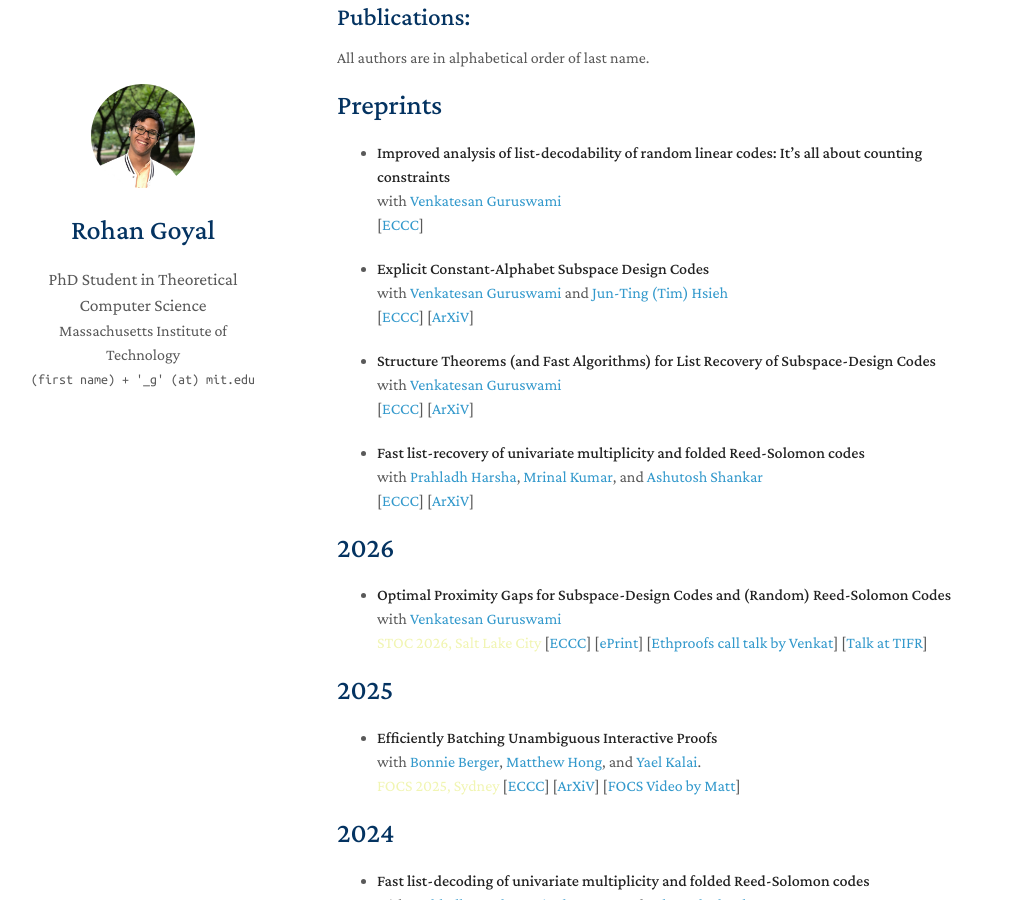
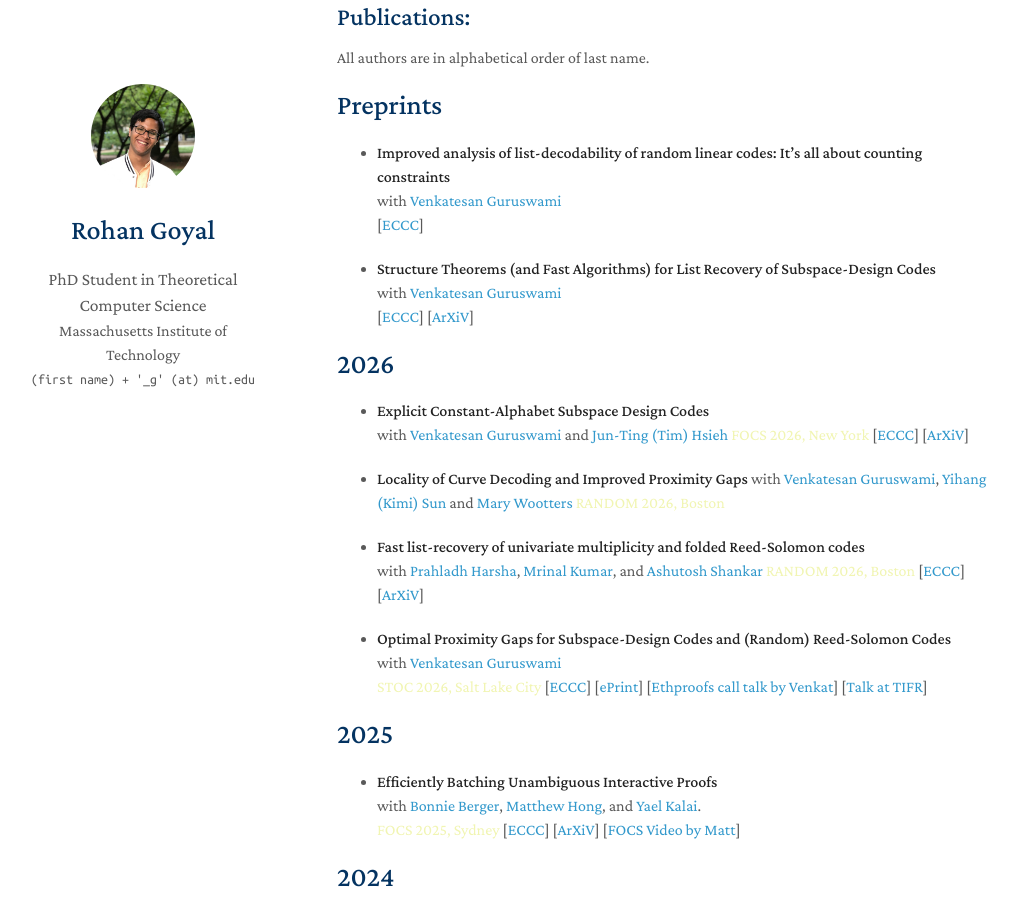
Before and after one commit to goyal-rohan/goyal-rohan.github.io, a Jekyll site: the page built from index.md, in a window 1280 px wide and 900 px high, scrolled down 424 px. Shown: the whole window, without its empty margins (133-1151 px from the left). Built offline with Jekyll 4.4.1, drawn with Linux system fonts in a browser that asks for light colours; nearby versions of some CDN libraries; a style sheet for code colours, icons or effects is not loaded; our own code applies the rules of GitHub Pages for plain Markdown files.

Commit message:
random+focs updates

```diff
--- a/index.md
+++ b/index.md
@@ -22,20 +22,24 @@ All authors are in alphabetical order of last name.
 with [Venkatesan Guruswami](https://people.eecs.berkeley.edu/~venkatg/)
 [[ECCC](https://eccc.weizmann.ac.il/report/2026/074/)]
 
-- **Explicit Constant-Alphabet Subspace Design Codes**
-with [Venkatesan Guruswami](https://people.eecs.berkeley.edu/~venkatg/) and [Jun-Ting (Tim) Hsieh](https://jthsieh.github.io/)
-[[ECCC](https://eccc.weizmann.ac.il/report/2026/057/)] [[ArXiV](https://arxiv.org/abs/2604.15218v1)]
-
 - **Structure Theorems (and Fast Algorithms) for List Recovery of Subspace-Design Codes**
 with [Venkatesan Guruswami](https://people.eecs.berkeley.edu/~venkatg/)
 [[ECCC](https://eccc.weizmann.ac.il/report/2025/212/)] [[ArXiV](https://arxiv.org/abs/2512.08017)]
 
-- **Fast list-recovery of univariate multiplicity and folded Reed-Solomon codes**
-with [Prahladh Harsha](https://www.tcs.tifr.res.in/~prahladh/), [Mrinal Kumar](https://mrinalkr.bitbucket.io/), and [Ashutosh Shankar](https://sites.google.com/view/ashutoshs/home)
-[[ECCC](https://eccc.weizmann.ac.il/report/2025/194/)] [[ArXiV](https://arxiv.org/abs/2512.00248)]
+
+# 2026
+
+- **Explicit Constant-Alphabet Subspace Design Codes**
+with [Venkatesan Guruswami](https://people.eecs.berkeley.edu/~venkatg/) and [Jun-Ting (Tim) Hsieh](https://jthsieh.github.io/)  <span style="color:#F1F5B3">FOCS 2026, New York</span>
+[[ECCC](https://eccc.weizmann.ac.il/report/2026/057/)] [[ArXiV](https://arxiv.org/abs/2604.15218v1)]
+
+- **Locality of Curve Decoding and Improved Proximity Gaps**
+with [Venkatesan Guruswami](https://people.eecs.berkeley.edu/~venkatg/), [Yihang (Kimi) Sun](https://scholar.google.com/citations?user=ZMNZ7x8AAAAJ&hl=en) and [Mary Wootters](https://sites.google.com/site/marywootters/) <span style="color:#F1F5B3">RANDOM 2026, Boston</span>
 
 
-# 2026
+- **Fast list-recovery of univariate multiplicity and folded Reed-Solomon codes**
+with [Prahladh Harsha](https://www.tcs.tifr.res.in/~prahladh/), [Mrinal Kumar](https://mrinalkr.bitbucket.io/), and [Ashutosh Shankar](https://sites.google.com/view/ashutoshs/home)   <span style="color:#F1F5B3">RANDOM 2026, Boston</span>
+[[ECCC](https://eccc.weizmann.ac.il/report/2025/194/)] [[ArXiV](https://arxiv.org/abs/2512.00248)]
 
 - **Optimal Proximity Gaps for Subspace-Design Codes and (Random) Reed-Solomon Codes**
 with [Venkatesan Guruswami](https://people.eecs.berkeley.edu/~venkatg/)
```
